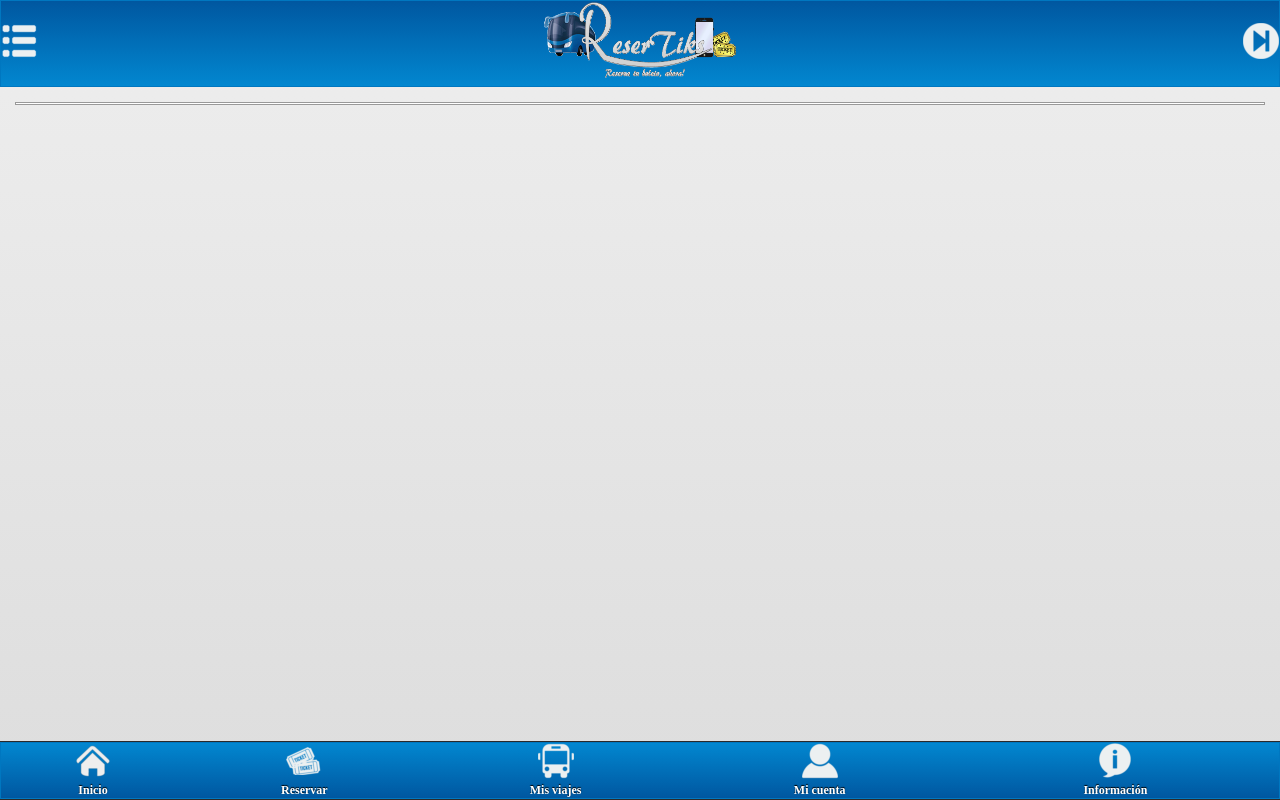
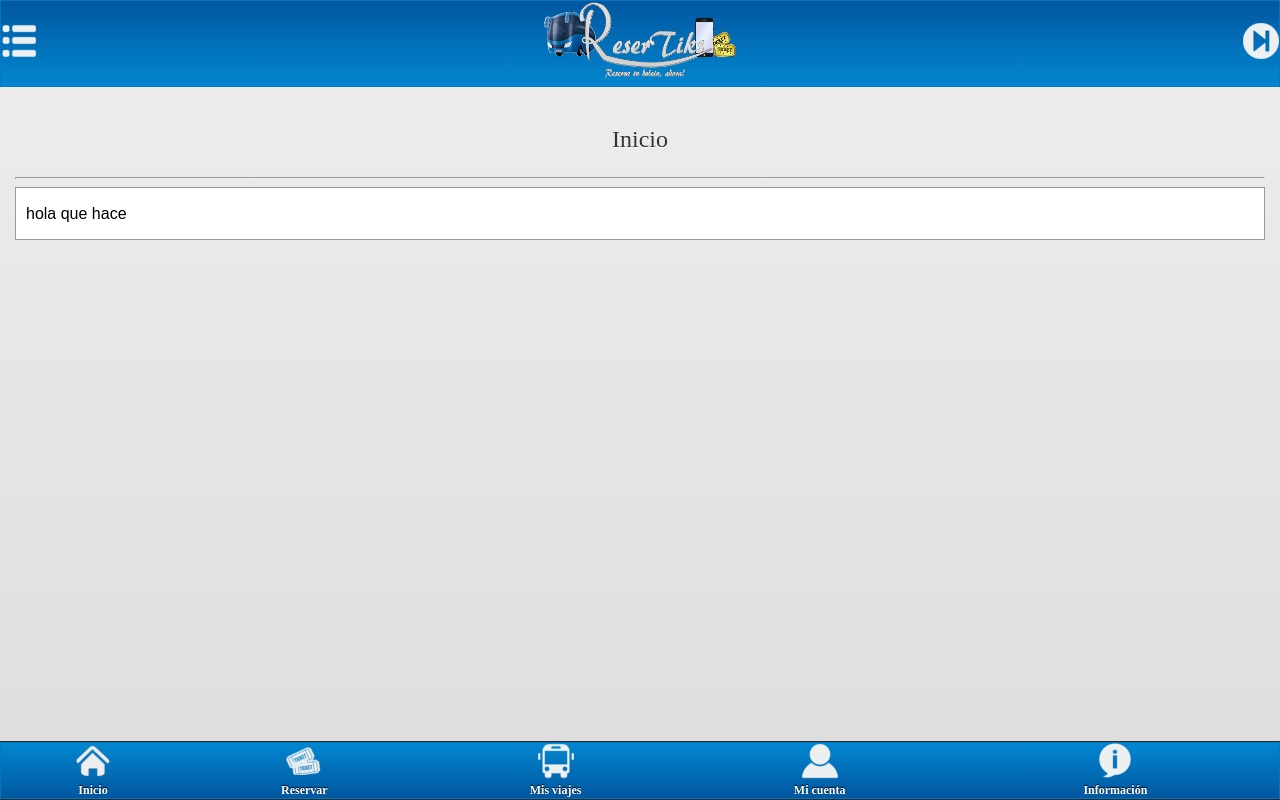
Before and after one commit to Leyton16/resertiks, a PHP site: page / in a window 1280 px wide. Run offline with PHP 8.4, Linux system fonts and the light colour scheme.

Commit message:
Add files via upload

```diff
--- a/index.html
+++ b/index.html
@@ -21,8 +21,10 @@
 </table>
 	</div>
 	<div data-role="content">
+    <font face="Times New Roman, Times, serif" size="+2"><p align="center">Inicio</p></font>
+    <hr>
 		<div class="contenido">
-
+        <p>hola que hace</p>
         </div>
 	</div>
 	<div data-role="footer" data-position="fixed" data-id="footer_fijo">
```
Also changed, not shown: styles.css (line endings or trailing spaces).
